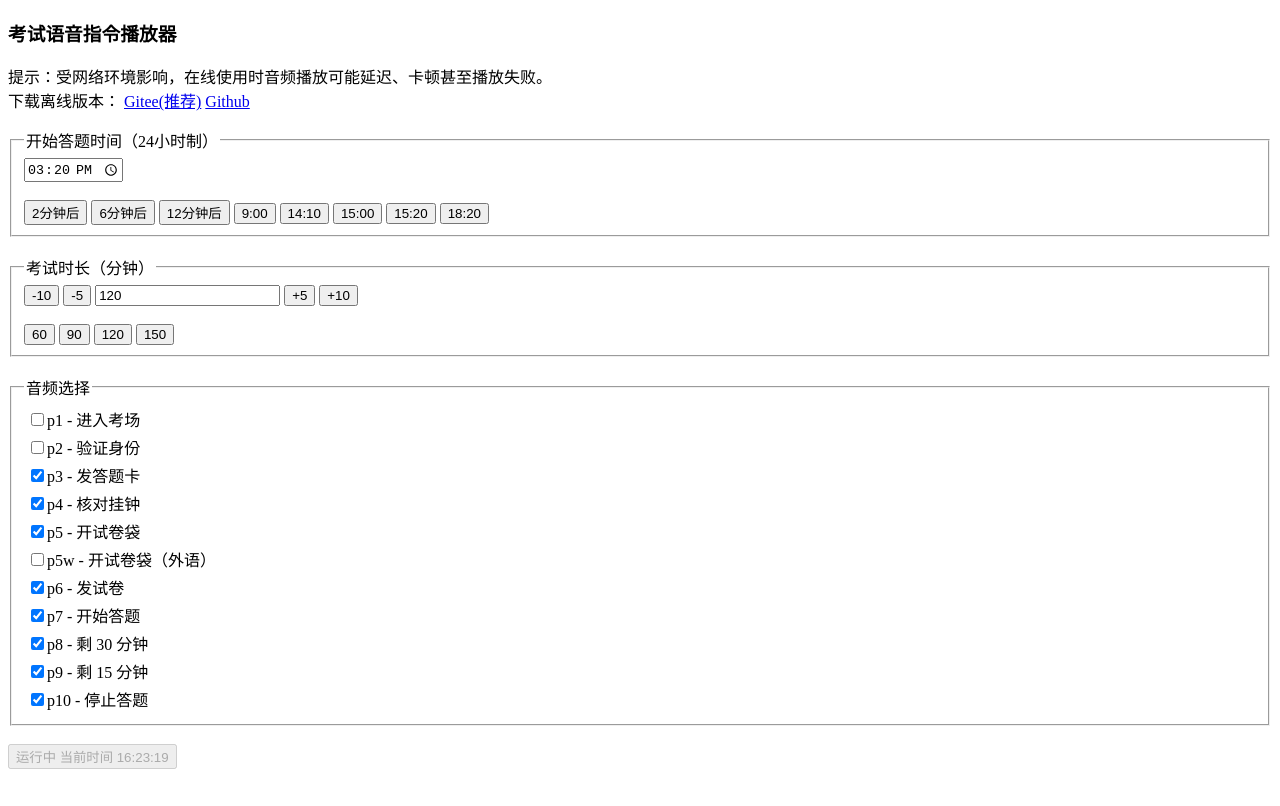
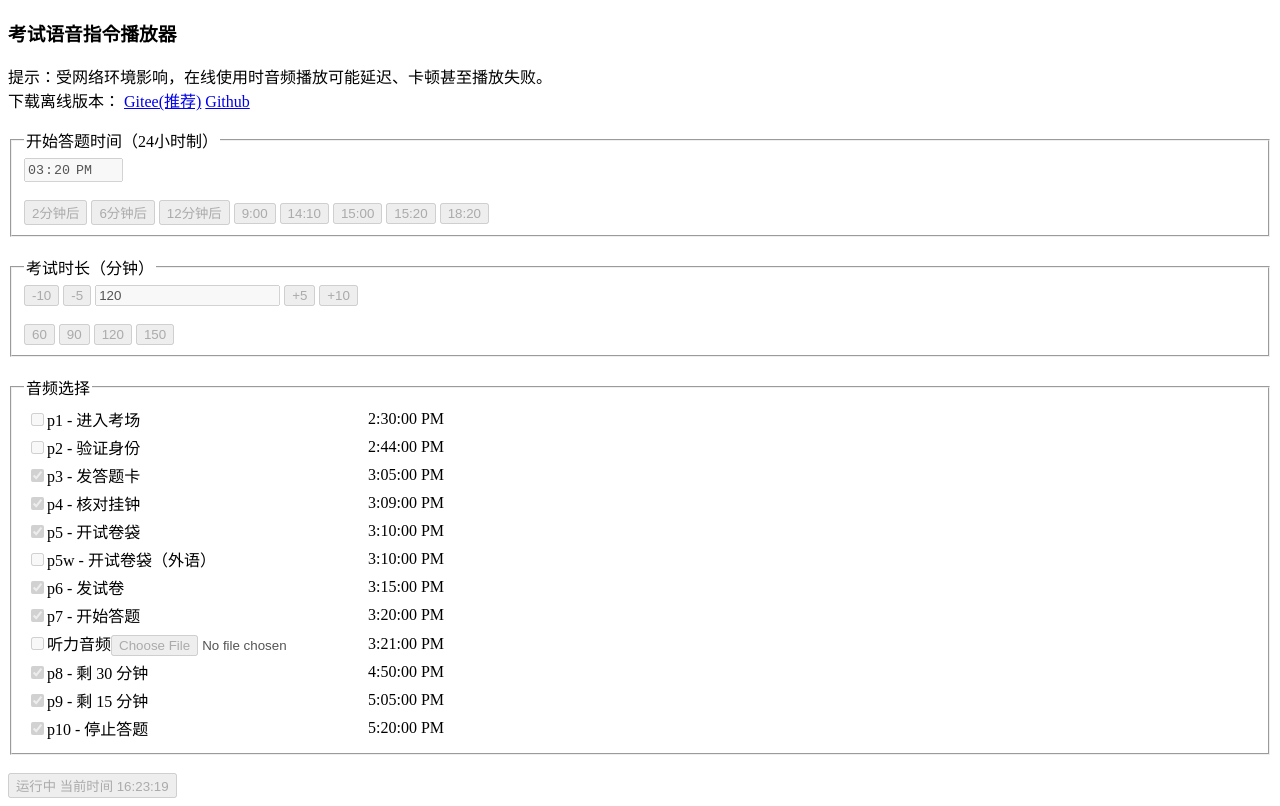
Before and after one commit to nep-0/zl, a plain HTML site: page index.html in a window 1280 px wide. Both pictures are taken after a click on the button "启动". Drawn offline with Linux system fonts and the light colour scheme.

Commit message:
add custom audio feature

```diff
--- a/index.html
+++ b/index.html
@@ -33,6 +33,8 @@
     <audio id="p7">
         <source src="./sound/p7.mp3" type="audio/mpeg">
     </audio>
+    <audio id="listening" src="">
+    </audio>
     <audio id="p8">
         <source src="./sound/p8.mp3" type="audio/mpeg">
     </audio>
@@ -44,50 +46,51 @@
     </audio>
     <fieldset>
         <legend>开始答题时间（24小时制）</legend>
-        <input id="start" value="15:20" type="time" onchange="calcTime()"></input><br><br>
-        <button onclick="setStart(2)">2分钟后</button>
-        <button onclick="setStart(6)">6分钟后</button>
-        <button onclick="setStart(12)">12分钟后</button>
-        <button onclick="setStart('09:00')">9:00</button>
-        <button onclick="setStart('14:10')">14:10</button>
-        <button onclick="setStart('15:00')">15:00</button>
-        <button onclick="setStart('15:20')">15:20</button>
-        <button onclick="setStart('18:20')">18:20</button><br>
+        <input class="field" id="start" value="15:20" type="time" onchange="calcTime()"></input><br><br>
+        <button class="field" onclick="setStart(2)">2分钟后</button>
+        <button class="field" onclick="setStart(6)">6分钟后</button>
+        <button class="field" onclick="setStart(12)">12分钟后</button>
+        <button class="field" onclick="setStart('09:00')">9:00</button>
+        <button class="field" onclick="setStart('14:10')">14:10</button>
+        <button class="field" onclick="setStart('15:00')">15:00</button>
+        <button class="field" onclick="setStart('15:20')">15:20</button>
+        <button class="field" onclick="setStart('18:20')">18:20</button><br>
     </fieldset>
     <br>
     <fieldset>
         <legend>考试时长（分钟）</legend>
-        <button onclick="setDuration(Number(duration.value)-10)">-10</button>
-        <button onclick="setDuration(Number(duration.value)-5)">-5</button>
-        <input id="duration" value="120" onchange="calcTime()"></input>
-        <button onclick="setDuration(Number(duration.value)+5)">+5</button>
-        <button onclick="setDuration(Number(duration.value)+10)">+10</button>
+        <button class="field" onclick="setDuration(Number(duration.value)-10)">-10</button>
+        <button class="field" onclick="setDuration(Number(duration.value)-5)">-5</button>
+        <input class="field" id="duration" value="120" onchange="calcTime()"></input>
+        <button class="field" onclick="setDuration(Number(duration.value)+5)">+5</button>
+        <button class="field" onclick="setDuration(Number(duration.value)+10)">+10</button>
         <br><br>
-        <button onclick="setDuration(60)">60</button>
-        <button onclick="setDuration(90)">90</button>
-        <button onclick="setDuration(120)">120</button>
-        <button onclick="setDuration(150)">150</button><br>
+        <button class="field" onclick="setDuration(60)">60</button>
+        <button class="field" onclick="setDuration(90)">90</button>
+        <button class="field" onclick="setDuration(120)">120</button>
+        <button class="field" onclick="setDuration(150)">150</button><br>
     </fieldset>
     <br>
     <fieldset>
         <legend>音频选择</legend>
         <table>
-            <tr><td><input id="p1c" name="p1" type="checkbox">p1 - 进入考场</input></td><td id="p1t"></td></tr>
-            <tr><td><input id="p2c" name="p2" type="checkbox">p2 - 验证身份</input></td><td id="p2t"></td></tr>
-            <tr><td><input id="p3c" name="p3" type="checkbox" checked>p3 - 发答题卡</input></td><td id="p3t"></td></tr>
-            <tr><td><input id="p4c" name="p4" type="checkbox" checked>p4 - 核对挂钟</input></td><td id="p4t"></td></tr>
-            <tr><td><input id="p5c" name="p5" type="checkbox" onclick="p5wc.checked=false" checked>p5 - 开试卷袋</input></td><td id="p5t"></td></tr>
-            <tr><td><input id="p5wc" name="p5" type="checkbox" onclick="p5c.checked=false">p5w - 开试卷袋（外语）</input></td><td id="p5wt"></td></tr>
-            <tr><td><input id="p6c" name="p6" type="checkbox" checked>p6 - 发试卷</input></td><td id="p6t"></td></tr>
-            <tr><td><input id="p7c" name="p7" type="checkbox" checked>p7 - 开始答题</input></td><td id="p7t"></td></tr>
-            <tr><td><input id="p8c" name="p8" type="checkbox" checked>p8 - 剩 30 分钟</input></td><td id="p8t"></td></tr>
-            <tr><td><input id="p9c" name="p9" type="checkbox" checked>p9 - 剩 15 分钟</input></td><td id="p9t"></td></tr>
-            <tr><td><input id="p10c" name="p10" type="checkbox" checked>p10 - 停止答题</input></td><td id="p10t"></td></tr>
+            <tr><td><input class="field" id="p1c" name="p1" type="checkbox">p1 - 进入考场</input></td><td id="p1t"></td></tr>
+            <tr><td><input class="field" id="p2c" name="p2" type="checkbox">p2 - 验证身份</input></td><td id="p2t"></td></tr>
+            <tr><td><input class="field" id="p3c" name="p3" type="checkbox" checked>p3 - 发答题卡</input></td><td id="p3t"></td></tr>
+            <tr><td><input class="field" id="p4c" name="p4" type="checkbox" checked>p4 - 核对挂钟</input></td><td id="p4t"></td></tr>
+            <tr><td><input class="field" id="p5c" name="p5" type="checkbox" onclick="p5wc.checked=false" checked>p5 - 开试卷袋</input></td><td id="p5t"></td></tr>
+            <tr><td><input class="field" id="p5wc" name="p5" type="checkbox" onclick="p5c.checked=false">p5w - 开试卷袋（外语）</input></td><td id="p5wt"></td></tr>
+            <tr><td><input class="field" id="p6c" name="p6" type="checkbox" checked>p6 - 发试卷</input></td><td id="p6t"></td></tr>
+            <tr><td><input class="field" id="p7c" name="p7" type="checkbox" checked>p7 - 开始答题</input></td><td id="p7t"></td></tr>
+            <tr><td><input class="field" id="listeningc" name="listening" type="checkbox" disabled>听力音频</input><input class="field" id="file" type="file" onchange="setSrc()"></input></td><td id="listeningt"></td></tr>
+            <tr><td><input class="field" id="p8c" name="p8" type="checkbox" checked>p8 - 剩 30 分钟</input></td><td id="p8t"></td></tr>
+            <tr><td><input class="field" id="p9c" name="p9" type="checkbox" checked>p9 - 剩 15 分钟</input></td><td id="p9t"></td></tr>
+            <tr><td><input class="field" id="p10c" name="p10" type="checkbox" checked>p10 - 停止答题</input></td><td id="p10t"></td></tr>
         </table>
     </fieldset>
     <br>
 
-    <button onclick="launch()" id="launch">启动</button>
+    <button class="field" onclick="launch()" id="launch">启动</button>
     <script>
     start=document.querySelector("#start")
     duration=document.querySelector("#duration")
@@ -100,6 +103,7 @@
     p5w=document.querySelector("#p5w") // reveal
     p6=document.querySelector("#p6")   // paper
     p7=document.querySelector("#p7")   // start
+    listening=document.querySelector("#listening")   // listening
     p8=document.querySelector("#p8")   // 30 min
     p9=document.querySelector("#p9")   // 15 min
     p10=document.querySelector("#p10") // end
@@ -112,6 +116,7 @@
     p5wc=document.querySelector("#p5wc") // reveal
     p6c=document.querySelector("#p6c")   // paper
     p7c=document.querySelector("#p7c")   // start
+    listeningc=document.querySelector("#listeningc")   // listening
     p8c=document.querySelector("#p8c")   // 30 min
     p9c=document.querySelector("#p9c")   // 15 min
     p10c=document.querySelector("#p10c") // end
@@ -139,7 +144,7 @@
     }
 
     function launch() {
-      button.disabled=true
+      disableFields()
       startTimer()
 
       now=new Date()
@@ -202,6 +207,13 @@
         },startTime.valueOf()-now.valueOf())
       }
 
+      if(startTime.valueOf()+60*1000>=now.valueOf() && listeningc.checked){
+        setTimeout(function() {
+          listening.currentTime=0
+          listening.play()
+        },startTime.valueOf()+60*1000-now.valueOf())
+      }
+
       if(endTime.valueOf()-30*60*1000>=now.valueOf() && p8c.checked){
         setTimeout(function() {
           p8.currentTime=0
@@ -254,6 +266,7 @@
       p5wt=document.querySelector("#p5wt") // reveal
       p6t=document.querySelector("#p6t")   // paper
       p7t=document.querySelector("#p7t")   // start
+      listeningt=document.querySelector("#listeningt")   // listening
       p8t=document.querySelector("#p8t")   // 30 min
       p9t=document.querySelector("#p9t")   // 15 min
       p10t=document.querySelector("#p10t") // end
@@ -266,6 +279,7 @@
       p5wtime = new Date(startTime.valueOf()-10*60*1000)
       p6time = new Date(startTime.valueOf()-5*60*1000)
       p7time = new Date(startTime.valueOf())
+      listeningtime = new Date(startTime.valueOf()+60*1000)
       p8time = new Date(endTime.valueOf()-30*60*1000)
       p9time = new Date(endTime.valueOf()-15*60*1000)
       p10time = new Date(endTime.valueOf())
@@ -278,11 +292,36 @@
       p5wt.innerHTML=p5wtime.toLocaleTimeString()
       p6t.innerHTML=p6time.toLocaleTimeString()
       p7t.innerHTML=p7time.toLocaleTimeString()
+      listeningt.innerHTML=listeningtime.toLocaleTimeString()
       p8t.innerHTML=p8time.toLocaleTimeString()
       p9t.innerHTML=p9time.toLocaleTimeString()
       p10t.innerHTML=p10time.toLocaleTimeString()
-      console.log(123)
     }
+
+    function disableFields() {
+      fields=document.querySelectorAll(".field")
+      for(i=0;i<fields.length;i++) {
+        fields[i].disabled=true
+      }
+    }
+
+    function setSrc() {
+      listening=document.querySelector("#listening")
+      file=document.querySelector("#file").files[0]
+      url=URL.createObjectURL(file)
+
+      listeningc=document.querySelector("#listeningc")
+      listening.src=url
+      listeningc.checked=true
+      listeningc.disabled=false
+    }
+
+    calcTime()
+    uploader=document.querySelector("#file")
+    uploader.outerHTML=uploader.outerHTML
+
+    listeningc=document.querySelector("#listeningc")
+    listeningc.checked=false
     </script>
 </body>
 </html>
```
